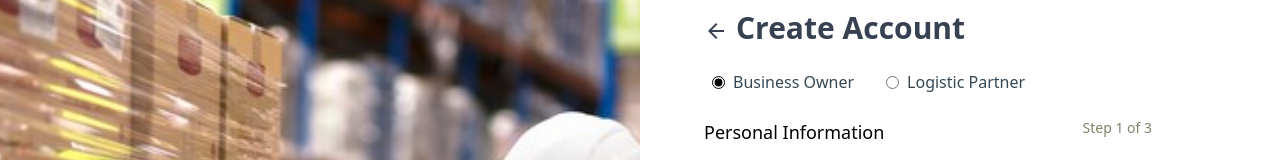
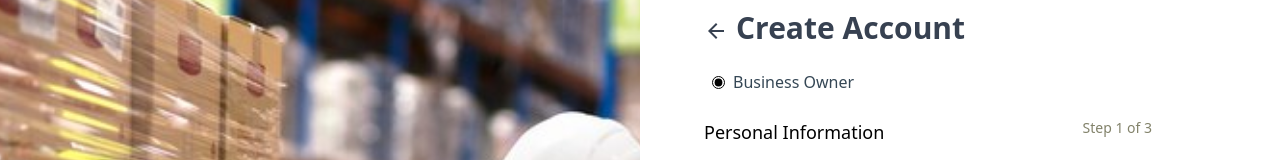
Before and after one commit to Amadu9933/Tracker-web-static, a React (Vite) app in the folder web-static/: page /sign-up in a window 1280 px wide. Shown: the part 141-301 px from the top of the page. Built offline with nearby package versions, Linux system fonts and the light colour scheme; no server answers.

Commit message:
fixed: removed logistic partner tab

```diff
--- a/web-static/src/components/pages/BusinessOwnerPages/auth/createAcount/BuissnessOwnerForms/BuissnessInfoForm.tsx
+++ b/web-static/src/components/pages/BusinessOwnerPages/auth/createAcount/BuissnessOwnerForms/BuissnessInfoForm.tsx
@@ -101,7 +101,7 @@ const BusinessInfoForm: React.FC = () => {
         initial={{ opacity: 0, y: 20 }}
         animate={{ opacity: 1, y: 0 }}
         transition={{ delay: 0.45, duration: 0.5 }}
-        className="flex flex-col gap-1"
+        className="flex flex-col gap-1 "
       >
         <label htmlFor="country" className="text-sm font-medium text-gray-700">
           Country
@@ -110,7 +110,7 @@ const BusinessInfoForm: React.FC = () => {
           id="country"
           {...register('country')}
           defaultValue=""
-          className={`w-full border rounded-md px-3 py-2.5 text-sm bg-white focus:outline-none focus:ring-2 focus:ring-primary transition
+          className={`w-full border rounded-md px-3   py-2.5 text-sm bg-white focus:outline-none focus:ring-2 focus:ring-primary transition
             ${errors.country ? 'border-red-500 focus:ring-red-400' : 'border-gray-300'}`}
         >
           <option value="" disabled>Select your country</option>
--- a/web-static/src/components/pages/BusinessOwnerPages/auth/createAcount/TabSelector.tsx
+++ b/web-static/src/components/pages/BusinessOwnerPages/auth/createAcount/TabSelector.tsx
@@ -8,7 +8,7 @@ interface TabSelectorProps {
 const TabSelector: React.FC<TabSelectorProps> = ({ selectedTab, onTabChange }) => {
   const tabs = [
     { value: "business", label: "Business Owner" },
-    { value: "logistic", label: "Logistic Partner" },
+    // { value: "logistic", label: "Logistic Partner" },
   ];
 
   return (
@@ -16,7 +16,7 @@ const TabSelector: React.FC<TabSelectorProps> = ({ selectedTab, onTabChange }) =
       initial={{ opacity: 0, y: 10 }}
       animate={{ opacity: 1, y: 0 }}
       transition={{ duration: 0.4 }}
-      className="text-smsm:text-base flex justify-start gap-4 sm:gap-6 font-inter text-secondary"
+      className="text-sm sm:text-base flex justify-start gap-4 sm:gap-6 font-inter text-secondary"
     >
       {tabs.map(({ value, label }, index) => (
         <motion.label
```
